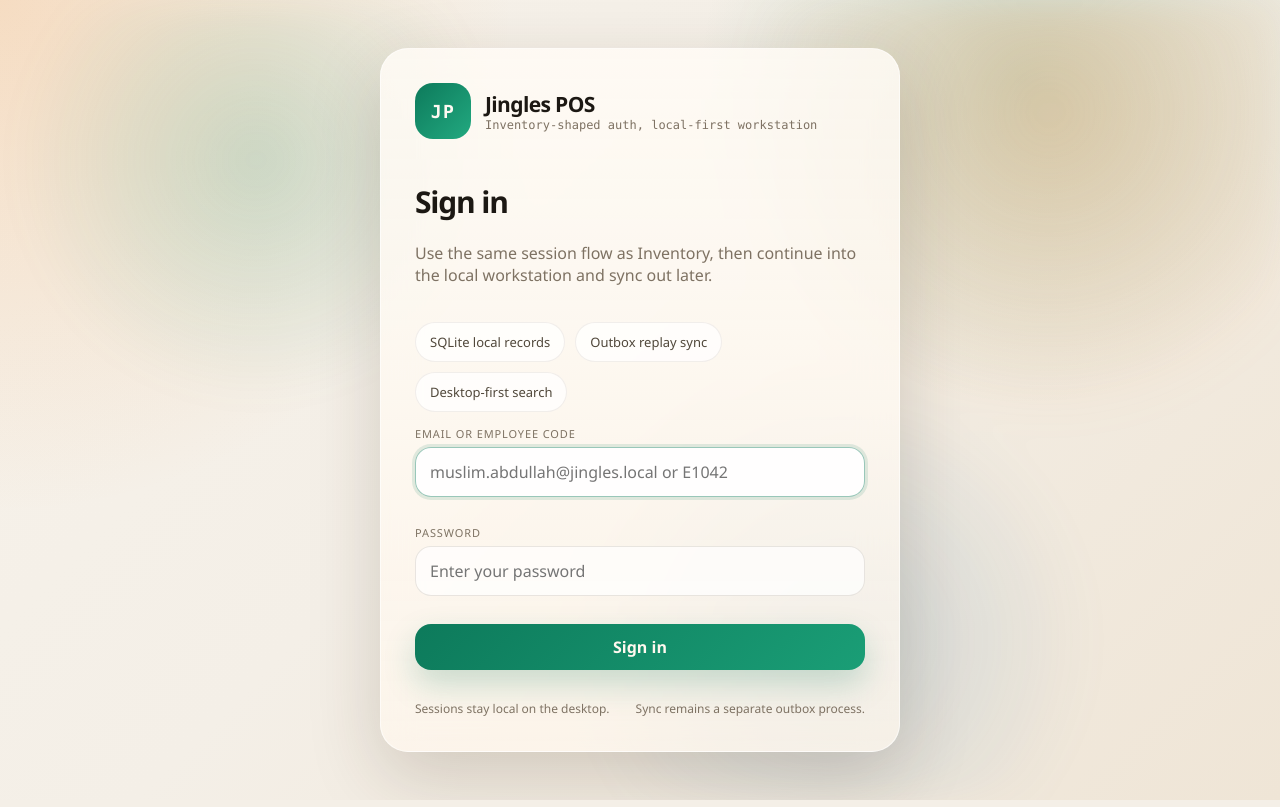
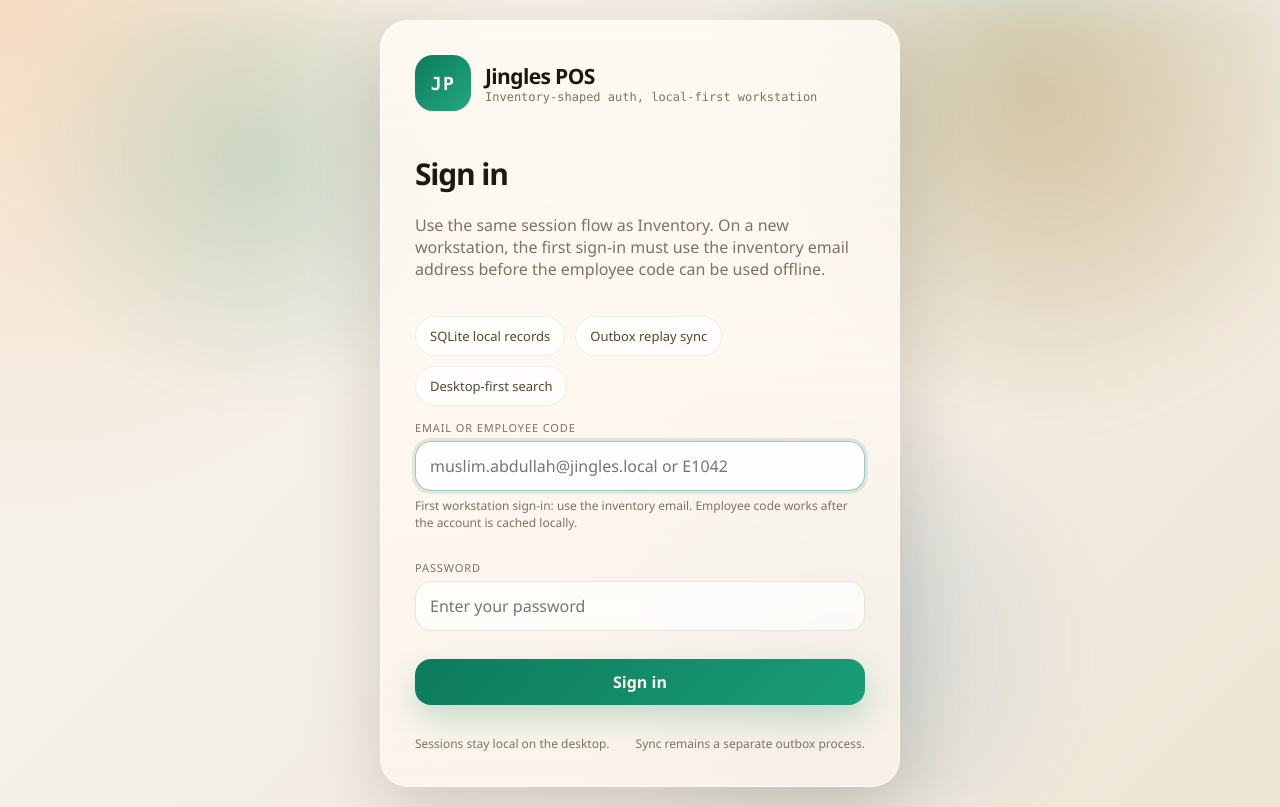
Before and after one commit to voxsar/jingles-pos, a React (Vite) app in the folder packages/web/: page /#/login in a window 1280 px wide. Built offline with nearby package versions, Linux system fonts and the light colour scheme; no server answers; what @jingles/shared would draw is missing.

Commit message:
feat(auth): enhance login error messages and provide guidance for first-time sign-ins

```diff
--- a/packages/web/index.html
+++ b/packages/web/index.html
@@ -5,7 +5,7 @@
     <meta name="viewport" content="width=device-width, initial-scale=1.0" />
     <meta
       http-equiv="Content-Security-Policy"
-      content="default-src 'self'; script-src 'self'; style-src 'self' 'unsafe-inline'; img-src 'self' data: blob:; font-src 'self' data:; connect-src 'self' http://localhost:3001 http://127.0.0.1:3001 https://inv.theredsun.org ws://localhost:5173 ws://127.0.0.1:5173 ws://localhost:3001 ws://127.0.0.1:3001 wss://inv.theredsun.org; object-src 'none'; base-uri 'self'; frame-ancestors 'none';"
+      content="default-src 'self'; script-src 'self'; style-src 'self' 'unsafe-inline'; img-src 'self' data: blob:; font-src 'self' data:; connect-src 'self' http://localhost:3001 http://127.0.0.1:3001 http://localhost:3631 http://127.0.0.1:3631 https://inv.theredsun.org ws://localhost:5173 ws://127.0.0.1:5173 ws://localhost:3001 ws://127.0.0.1:3001 ws://localhost:3631 ws://127.0.0.1:3631 wss://inv.theredsun.org; object-src 'none'; base-uri 'self'; frame-ancestors 'none';"
     />
     <title>Jingles POS</title>
   </head>
--- a/packages/web/src/index.css
+++ b/packages/web/src/index.css
@@ -225,6 +225,12 @@ button {
   text-transform: uppercase;
 }
 
+.field-hint {
+  color: var(--ink-2);
+  font-size: 12px;
+  line-height: 1.45;
+}
+
 .glass-input {
   width: 100%;
   border: 1px solid var(--line);
--- a/packages/web/src/pages/LoginPage.tsx
+++ b/packages/web/src/pages/LoginPage.tsx
@@ -45,7 +45,8 @@ export default function LoginPage() {
 
         <div className="login-heading">Sign in</div>
         <div className="login-copy">
-          Use the same session flow as Inventory, then continue into the local workstation and sync out later.
+          Use the same session flow as Inventory. On a new workstation, the first sign-in must use the inventory
+          email address before the employee code can be used offline.
         </div>
 
         <div className="auth-pill-row">
@@ -70,6 +71,10 @@ export default function LoginPage() {
               value={identifier}
               onChange={(event) => setIdentifier(event.target.value)}
             />
+            <div className="field-hint">
+              First workstation sign-in: use the inventory email. Employee code works after the account is cached
+              locally.
+            </div>
           </LabelBlock>
 
           <LabelBlock label="Password">
```
Also changed, not shown: 1 other file (tests, documents, lock files or other folders).
